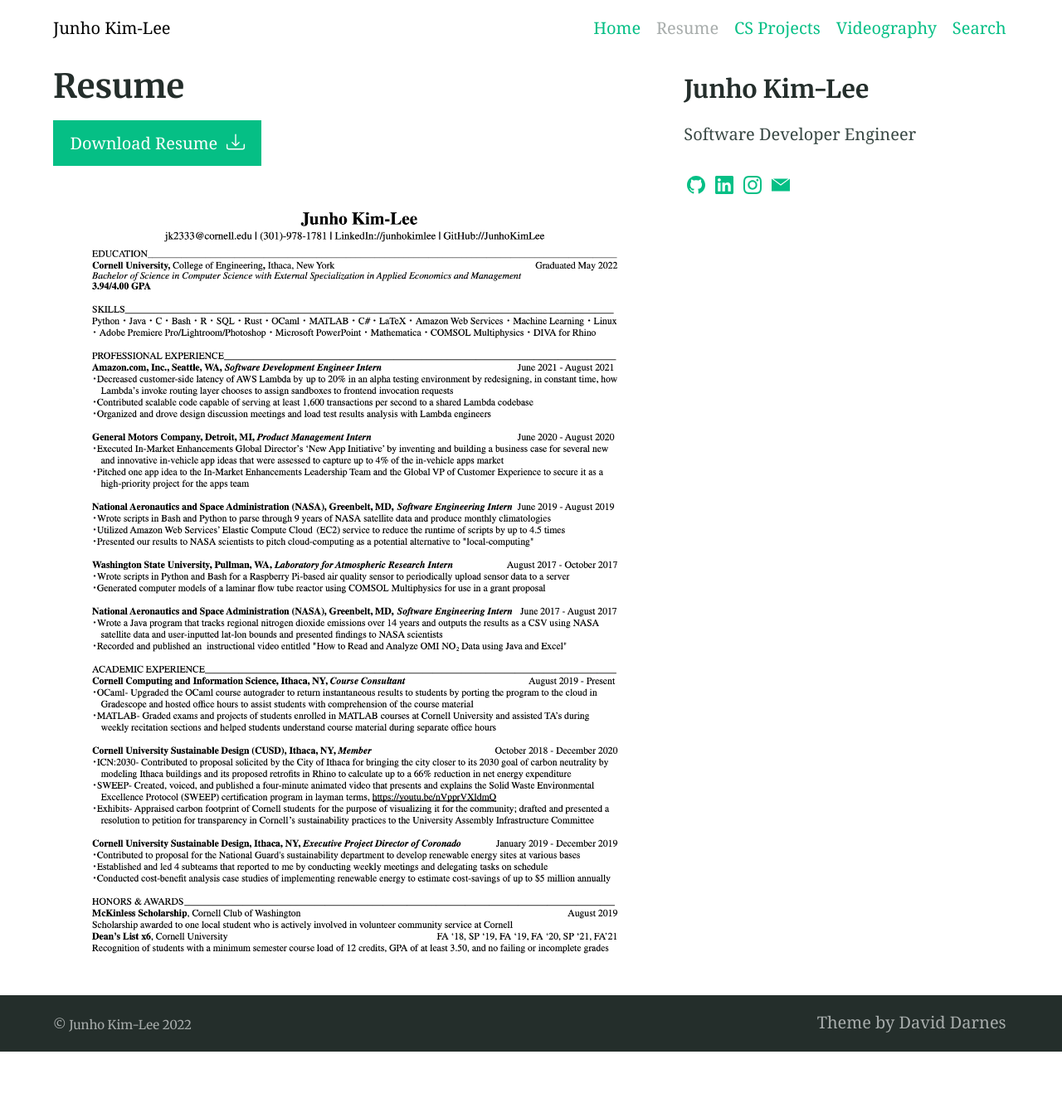
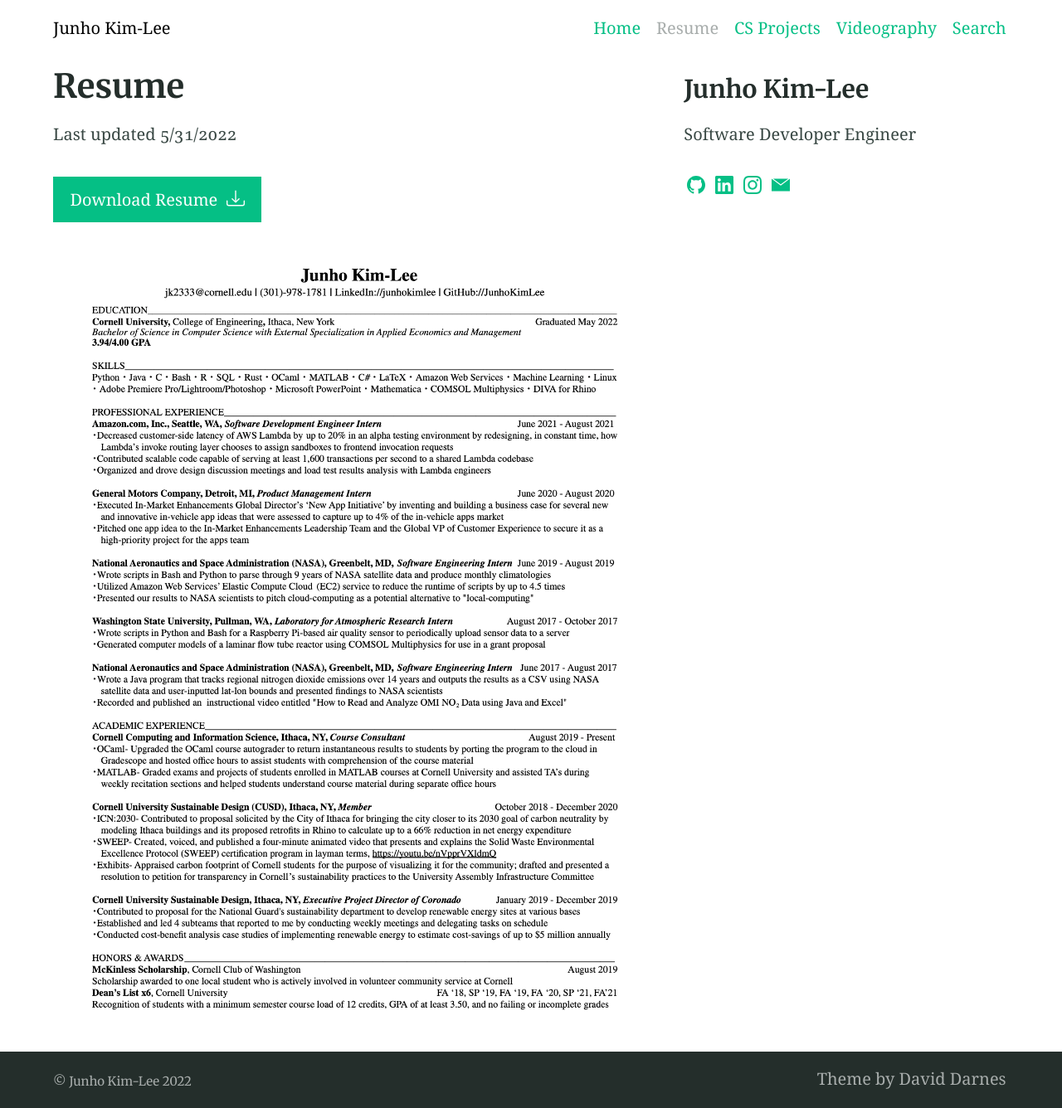
Before and after one commit to JunhoKimLee/JunhoKimLee.github.io, a Jekyll site: the page built from resume.md, in a window 1280 px wide. Shown: the whole page at 83% size. Built offline with Jekyll 4.4.1, drawn with Linux system fonts in a browser that asks for light colours; nearby versions of some CDN libraries; before the commit the page ends 1268 px from its top, so only the background shows below that.

Commit message:
changed update excerpt for resume

```diff
--- a/resume.md
+++ b/resume.md
@@ -7,6 +7,8 @@
 aside: true
 ---
 
+Last updated 5/31/2022
+
 {% include button.html text="Download Resume" link="https://drive.google.com/file/d/1bzI_mScHajo-ZUaVV19hfMTcVBsoGtUD/view?usp=sharing" icon="download" %}
 
 {% include figure.html image="/assets/May2022Resume.png" %}
```
